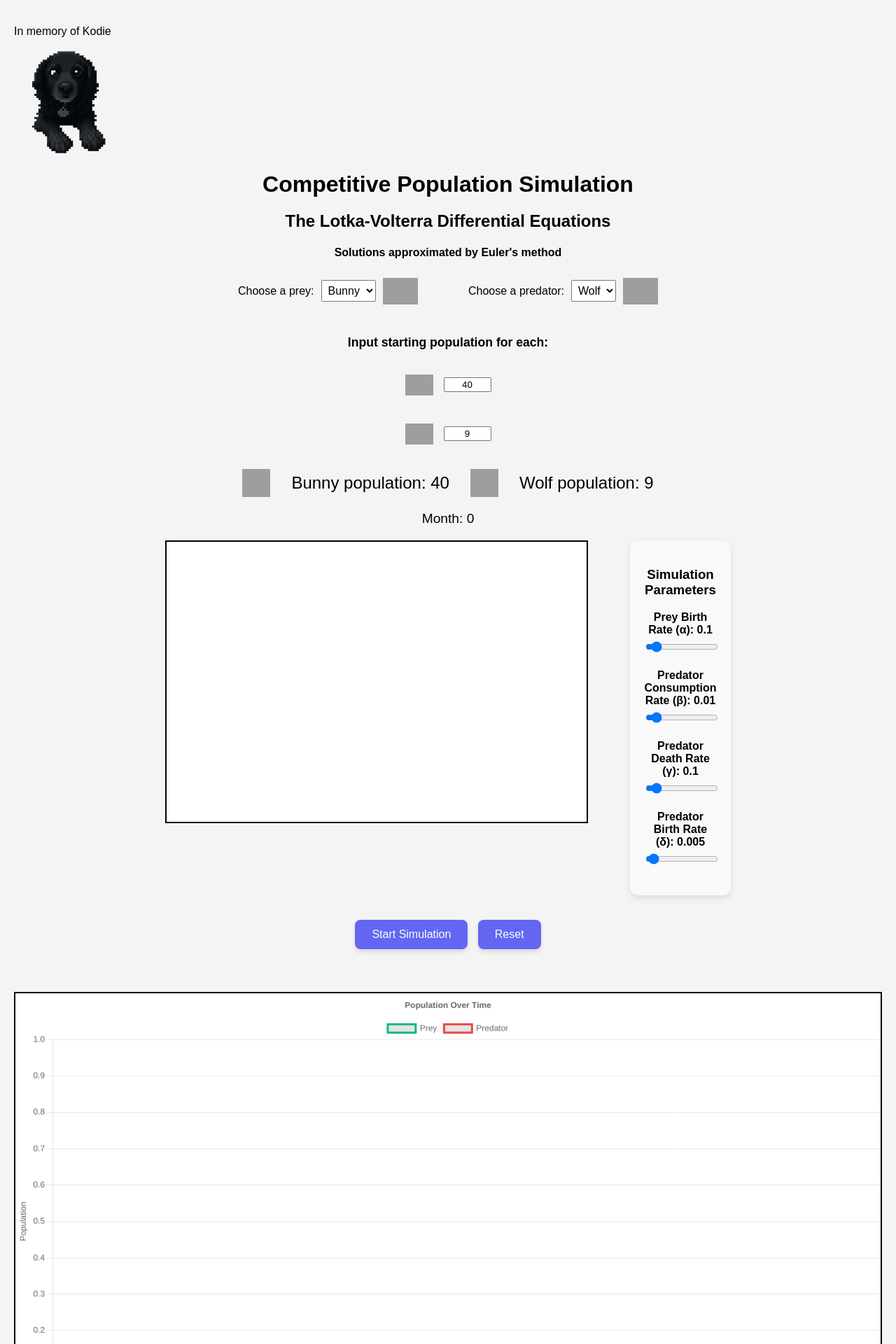
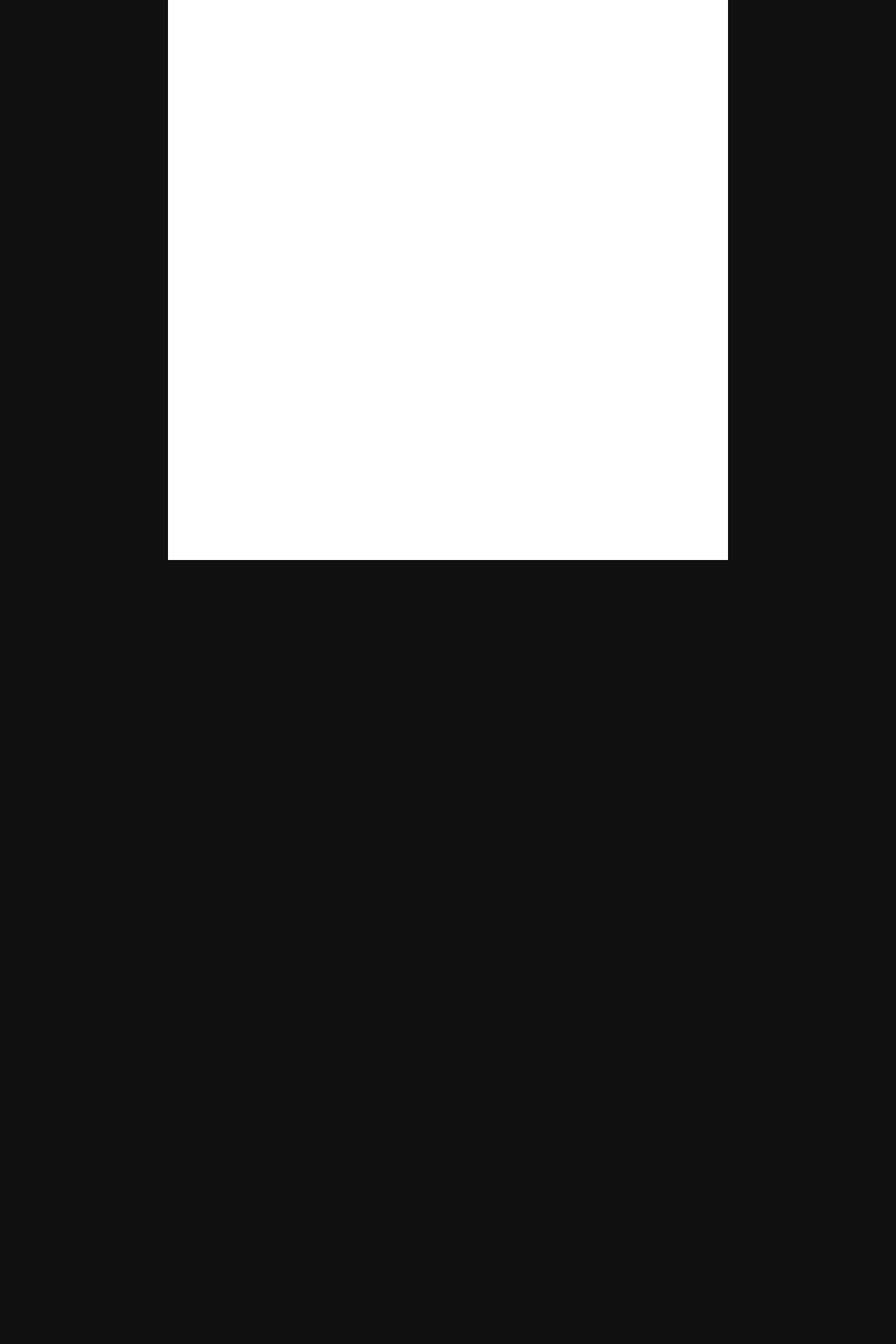
Before and after one commit to Nasser-Mohammed/Nasser-Mohammed.github.io, a Jekyll site: the page _pages/programs-simulations/Population-Model/index.html, which Jekyll copies as it is, in a window 1280 px wide. Shown: the top 1920 px of the page at 70% size. Built offline with Jekyll 4.4.1, drawn with Linux system fonts in a browser that asks for light colours; after the commit the page ends 900 px from its top, so only the background shows below that; grey boxes are pictures that could not be loaded.

Commit message:
Add files via upload

```diff
--- a/_pages/programs-simulations/Population-Model/index.html
+++ b/_pages/programs-simulations/Population-Model/index.html
@@ -1,105 +1,23 @@
 <!DOCTYPE html>
 <html lang="en">
 <head>
-  <meta charset="UTF-8">
-  <title>Competitive Population Simulation</title>
-  <link rel="stylesheet" href="style.css">
-  <script src="https://cdn.jsdelivr.net/npm/chart.js"></script>
+  <meta charset="UTF-8" />
+  <meta name="viewport" content="width=device-width, initial-scale=1.0" />
+  <title>Double Pendulum Chaos</title>
+  <style>
+    body {
+      margin: 0;
+      background: #111;
+    }
+    canvas {
+      display: block;
+      margin: 0 auto;
+      background: #fff;
+    }
+  </style>
 </head>
 <body>
-  <p>In memory of Kodie</p>
-  <img src="kodie.png" alt="Kodie" width="150" height="150">
-  <div class="wrapper">
-    <h1>Competitive Population Simulation</h1>
-    <h2>The Lotka-Volterra Differential Equations</h2>
-    <h4>Solutions approximated by Euler's method</h4>
-    <div class="selector-container">
-      <div class="selector-row">
-        <label for="prey-select">Choose a prey:</label>
-        <select id="prey-select" onchange="handlePreyChange()">
-          <option value="bunny">Bunny</option>
-          <option value="deer">Deer</option>
-        </select>
-        <img id="prey-image" src="bunny.png" width="50" height="50" />
-      </div>
-
-      <div class="selector-row">
-        <label for="predator-select">Choose a predator:</label>
-        <select id="predator-select" onchange="handlePredatorChange()">
-          <option value="wolf">Wolf</option>
-          <option value="fox">Fox</option>
-        </select>
-        <img id="predator-image" src="wolf.png" width="50" height="50" />
-      </div>
-    </div>
-    <div id="inputs">
-      <p><strong>Input starting population for each:</strong></p>
-
-      <div class="input-row">
-        <img id="prey-input-image" src="bunny.png" class="input-image" />
-        <input id="prey-input" type="text" value="40" />
-      </div>
-
-      <div class="input-row">
-        <img id="predator-input-image" src="wolf.png" class="input-image" />
-        <input id="predator-input" type="text" value="9" />
-      </div>
-    </div>
-
-
-    <div id="counters">
-      <img id="prey-icon" src="bunny.png" class="icon">
-      <span id="prey-count"></span>
-      <img id="predator-icon" src="wolf.png" class="icon">
-      <span id="predator-count"></span>
-    </div>
-
-    <div id="timer-display">Month: 0</div>
-    <div class="sim-layout">
-  <canvas id="simCanvas" width="600" height="400"></canvas>
-
-    <div id="parameters">
-      <h3>Simulation Parameters</h3>
-
-      <div class="parameter-group">
-        <label>Prey Birth Rate (α): <span id="alpha-value">0.1</span></label>
-        <input type="range" id="alpha" min="0.01" max="1" step="0.01" value="0.1">
-      </div>
-
-      <div class="parameter-group">
-        <label>Predator Consumption Rate (β): <span id="beta-value">0.01</span></label>
-        <input type="range" id="beta" min="0.001" max="0.1" step="0.001" value="0.01">
-      </div>
-
-      <div class="parameter-group">
-        <label>Predator Death Rate (γ): <span id="gamma-value">0.1</span></label>
-        <input type="range" id="gamma" min="0.01" max="1" step="0.01" value="0.1">
-      </div>
-
-      <div class="parameter-group">
-        <label>Predator Birth Rate (δ): <span id="delta-value">0.005</span></label>
-        <input type="range" id="delta" min="0.001" max="0.1" step="0.001" value="0.005">
-      </div>
-    </div>
-  </div>
-
-
-
-    <div id="controls">
-      <button id="control-button" onclick="handleControlClick()">Start Simulation</button>
-      <button onclick="stopSimulation()">Reset</button>
-    </div>
-  </div>
-
-  <br/>
-  <br/>
-  <div class="graph-container">
-    <canvas id="timeGraph" width="600" height="300"></canvas>
-  </div>
-
-  <div class="graph-container">
-    <canvas id="popGraph" width="600" height="300"></canvas>
-  </div>
-  <script src="main.js?v=2"></script>
+  <canvas id="pendulumCanvas" width="800" height="800"></canvas>
+  <script src="main.js"></script>
 </body>
 </html>
```
